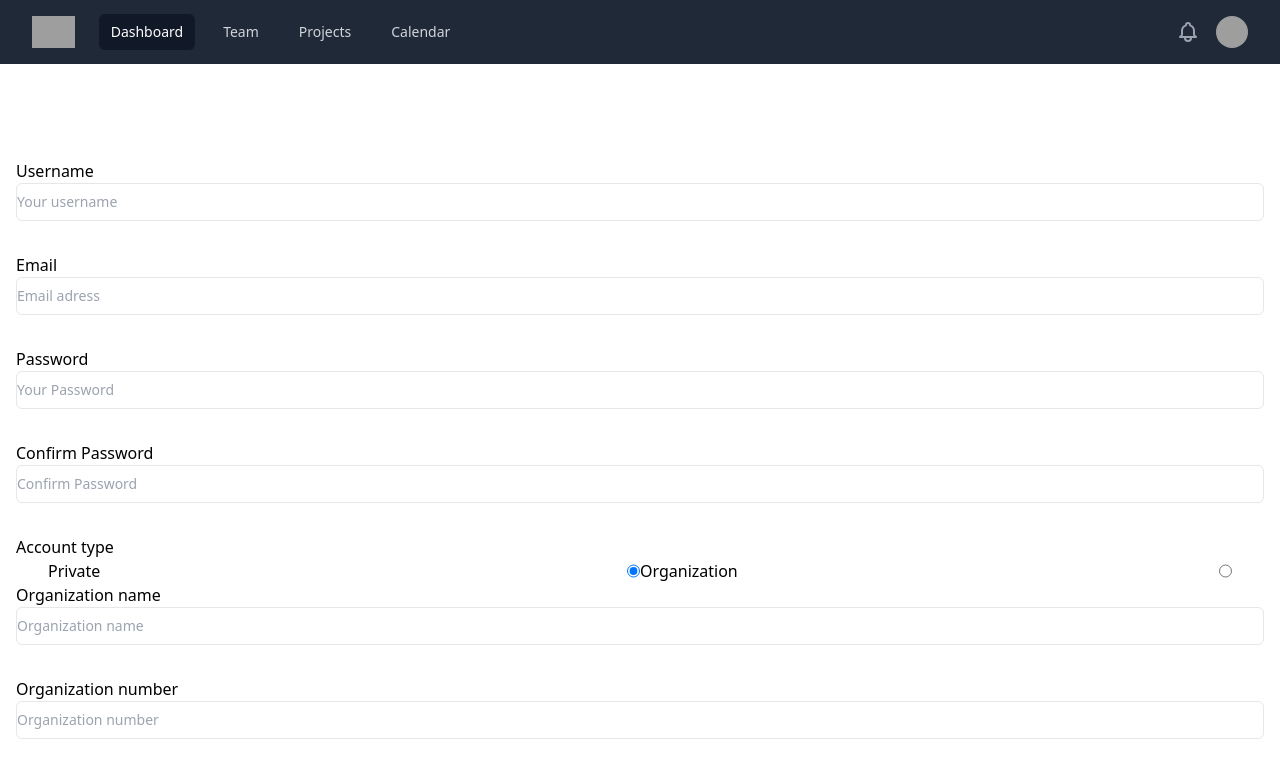
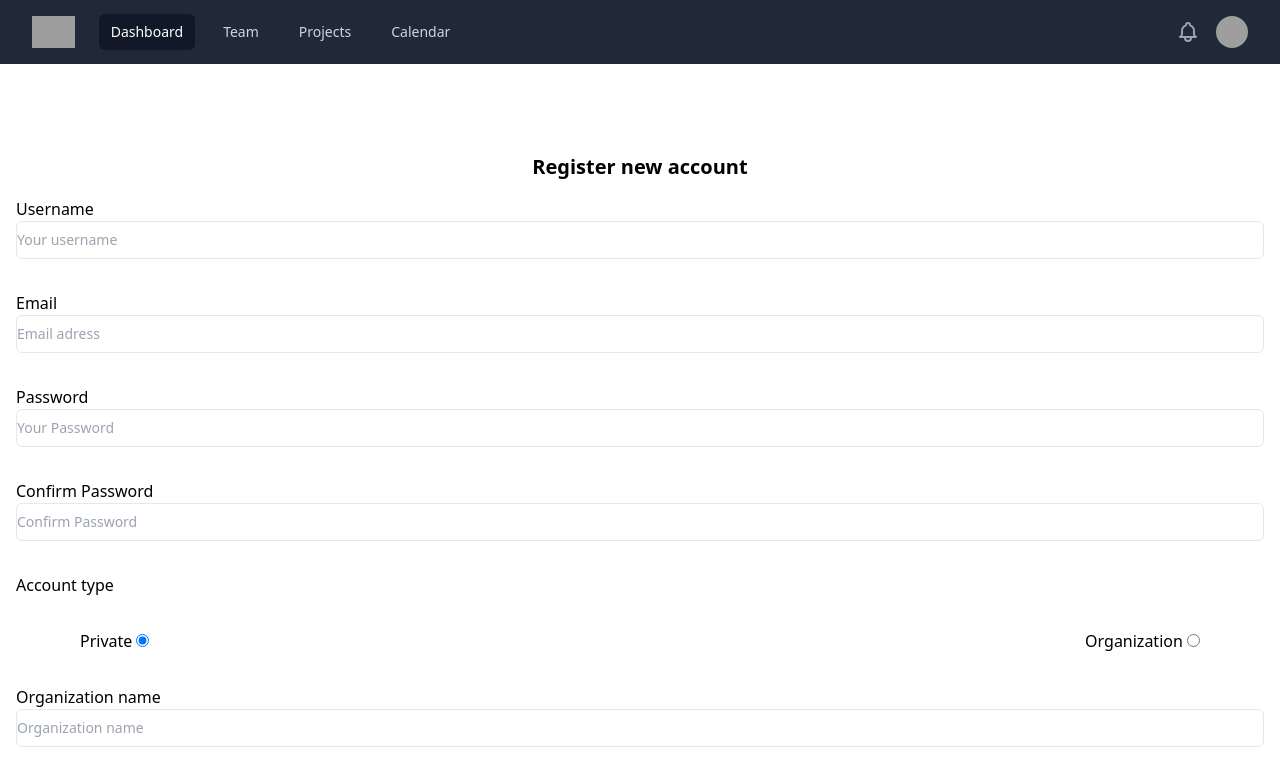
Before and after one commit to thedyze/auctionsite, a React (Vite) app in the folder frontend/: page /registration in a window 1280 px wide. Shown: the top 783 px of the page. Built offline with nearby package versions, Linux system fonts and the light colour scheme; grey boxes are pictures that could not be loaded.

Commit message:
Form update

```diff
--- a/frontend/src/pages/Registration.jsx
+++ b/frontend/src/pages/Registration.jsx
@@ -7,16 +7,18 @@ export const Registration = () => {
 
   };
 
-  const formStyle = `h-screen flex flex-col justify-center items-center p-4 mt-8 my-8`
+  const formStyle = `h-screen flex flex-col justify-center items-center p-4 mt-12 my-12`
   const formElementStyle = `w-full`
-  const btnElementStyle = `flex justify-between w-full px-8`
+  const radioElementStyle = `flex justify-between w-full px-16 mt-8 my-8`
   const inputStyle = `w-full py-2 mb-8 text-primary border rounded-md outline-none text-sm transition duration-150 ease-in-out `
-  const buttonStyle = `bg-blue-500 hover:bg-blue-700 py-2 px-4 text-sm text-white rounded border border-green focus:outline-none focus:border-green-dark`
+  const buttonStyle = `bg-blue-500 hover:bg-blue-700 my-4 py-2 px-4 text-sm text-white rounded border border-green focus:outline-none focus:border-green-dark`
+  const h1 = `font-bold text-xl items-center p-4 pt-12 mt-12 `
 
 
   return <div>
 
     <form className={formStyle} onSubmit={handleFormSubmit}>
+      <h1 className={h1}>Register new account</h1>
       <div className={formElementStyle}>
         <label for="username">Username </label>
         <input className={inputStyle} type="username" placeholder="Your username" required></input>
@@ -36,14 +38,17 @@ export const Registration = () => {
 
       <div className={formElementStyle}>
         <label for="account">Account type </label>
-        <div className={btnElementStyle}>
+        <div className={radioElementStyle}>
+          <div>
           <label class="container">Private </label>
           <input type="radio" checked={true} />
           <span class="checkmark"></span>
-
+          </div>
+          <div>
           <label class="container">Organization </label>
           <input type="radio" />
           <span class="checkmark"></span>
+          </div>
         </div>
       </div>
 
```
